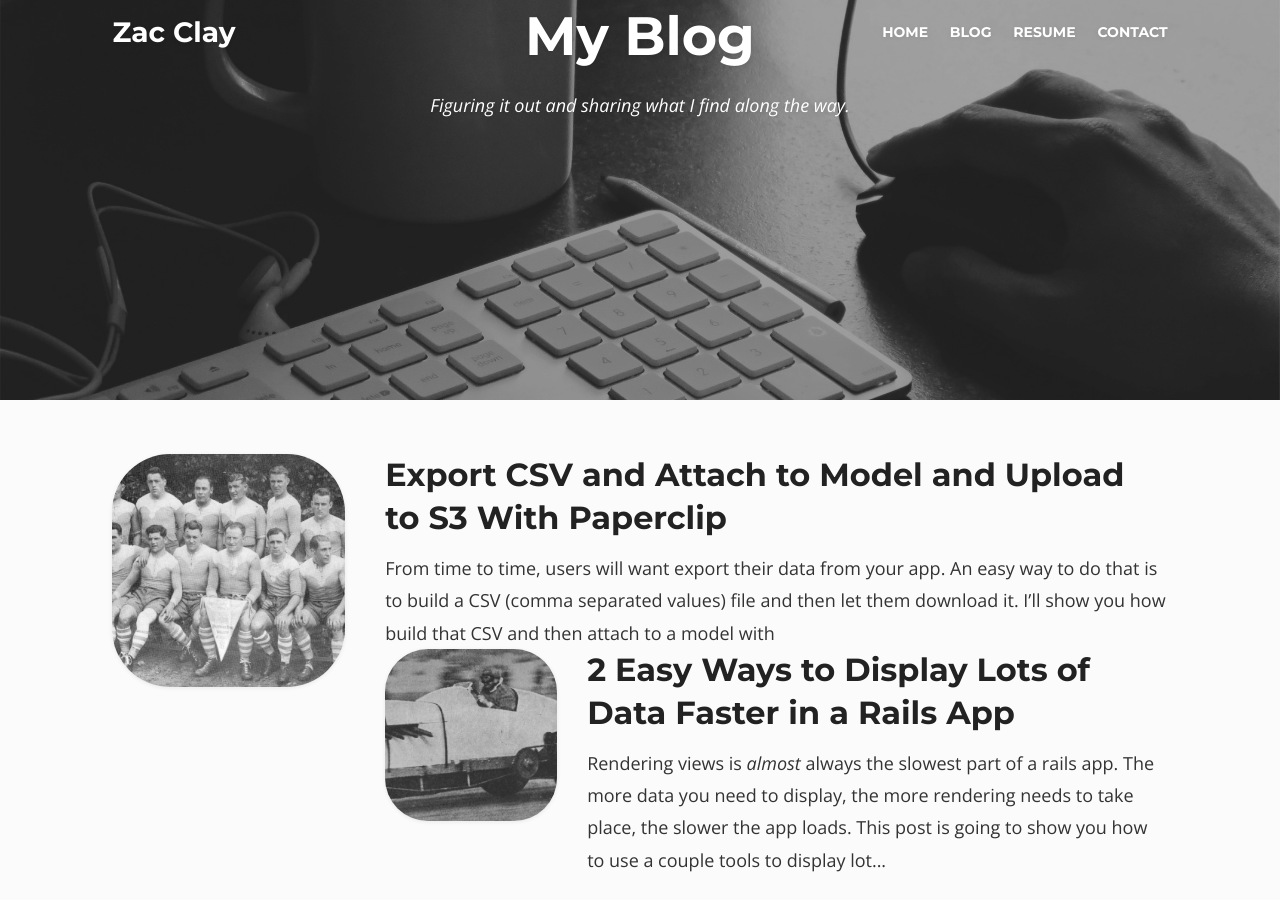
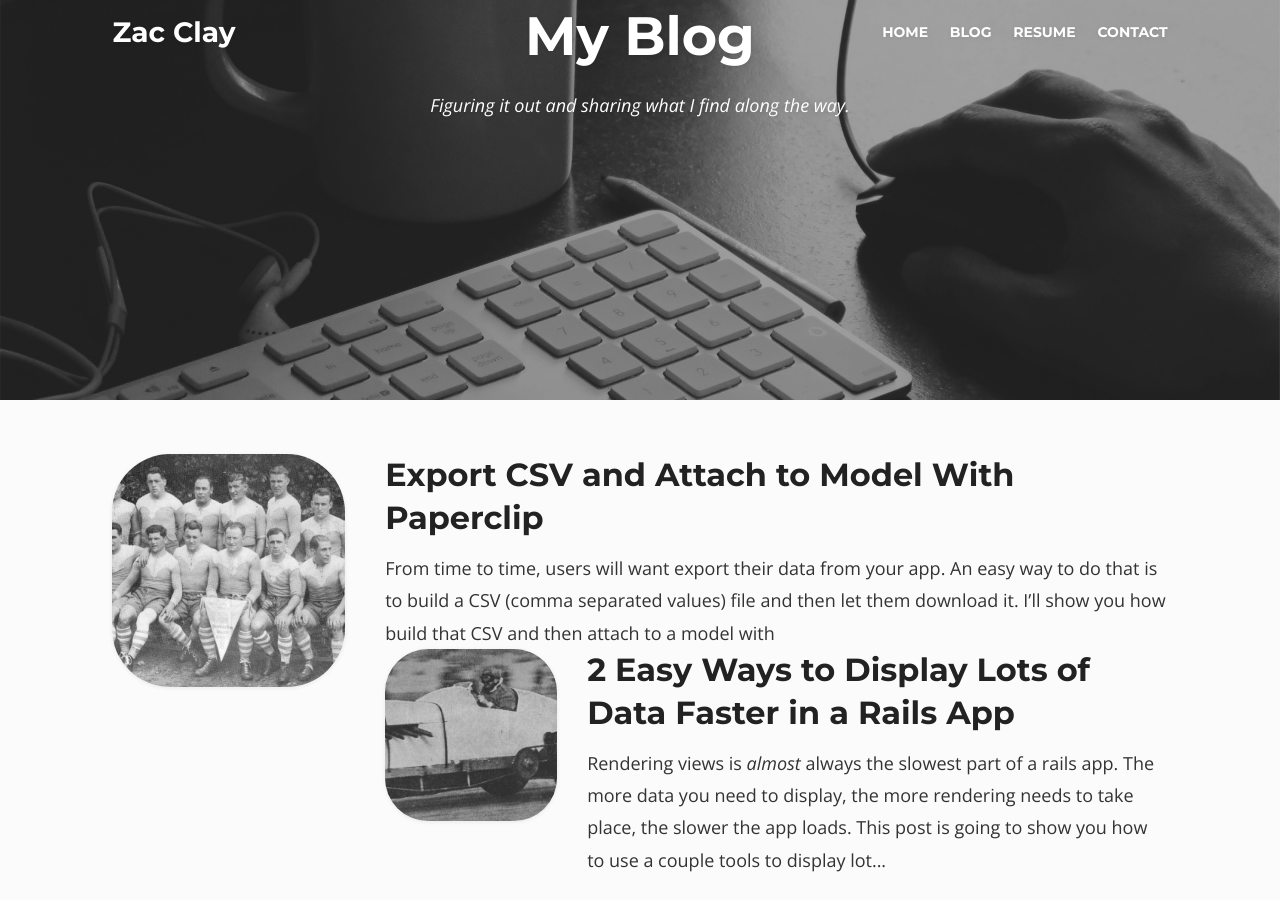
Before and after one commit to mebezac/beetle-jekyll, a Jekyll site: the page built from blog/index.html, in a window 1280 px wide and 900 px high. Built offline with Jekyll 4.4.1, drawn with Linux system fonts in a browser that asks for light colours; nearby versions of some CDN libraries; the list of posts is cut into pages by our own code.

Commit message:
change title

```diff
--- a/_posts/2015-03-22-export-csv-and-attach-to-model-and-upload-to-s3-with-paperclip.markdown
+++ b/_posts/2015-03-22-export-csv-and-attach-to-model-and-upload-to-s3-with-paperclip.markdown
@@ -1,5 +1,5 @@
 ---
-title: "Export CSV and Attach to Model and Upload to S3 With Paperclip"
+title: "Export CSV and Attach to Model With Paperclip"
 date: 2015-03-22T21:53:44-04:00
 layout: single-blog-post
 excerpt:
```
